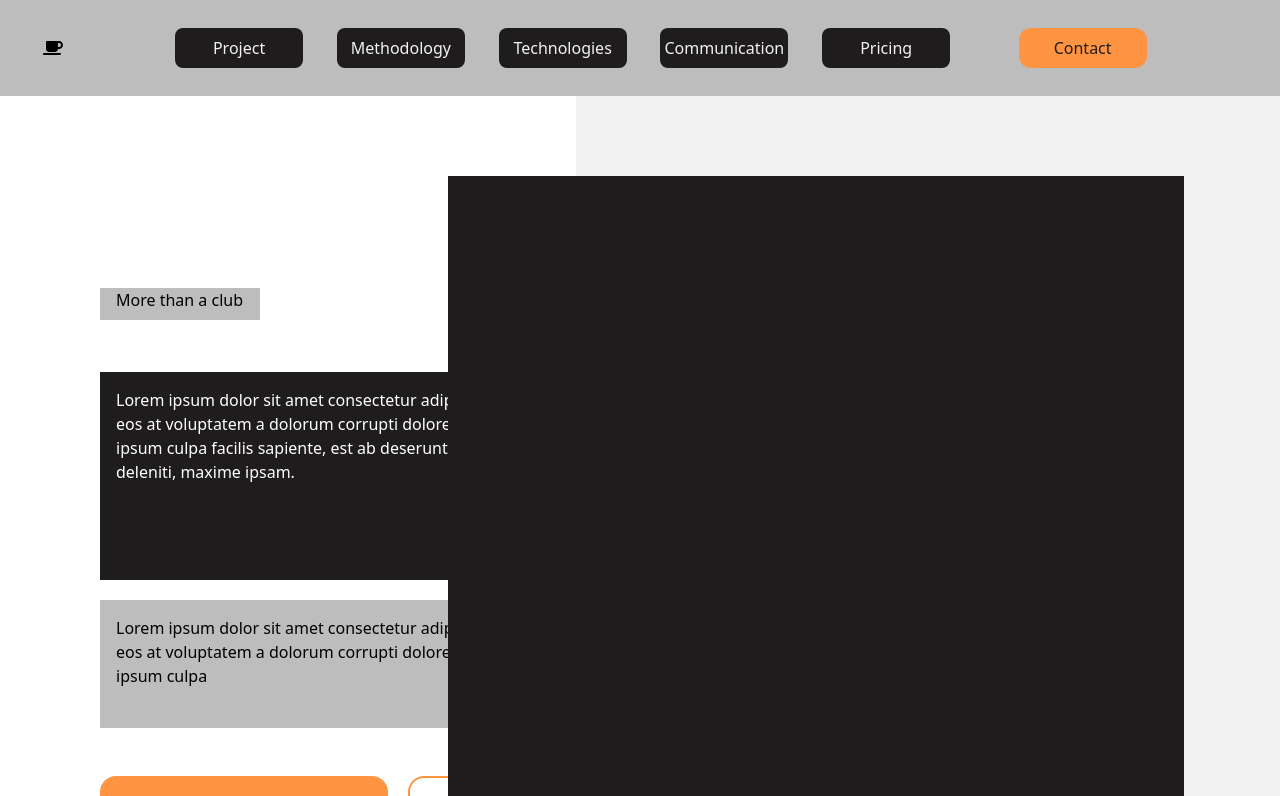
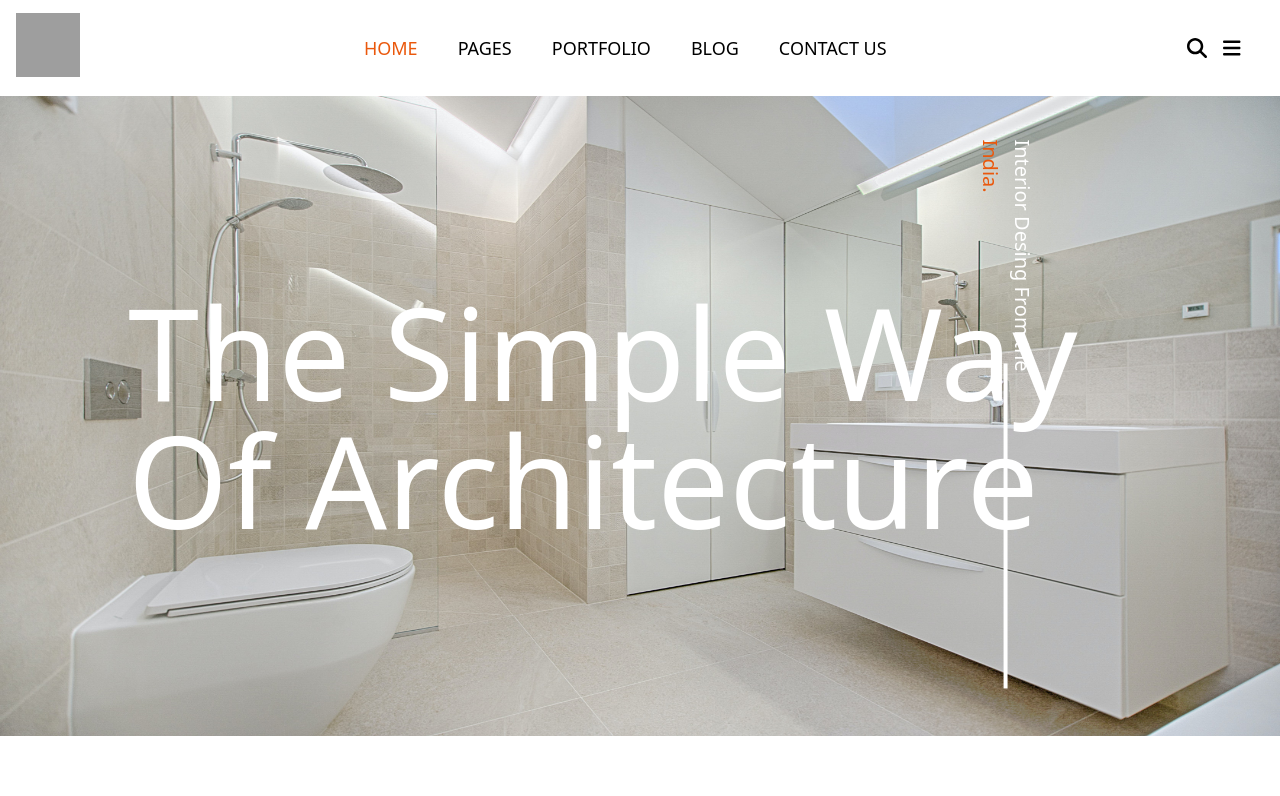
Before and after one commit to HEVpro/tech-trainer-web, a Next.js app: page / in a window 1280 px wide. Shown: the top 796 px of the page. Built offline with nearby package versions, Linux system fonts and the light colour scheme; grey boxes are pictures that could not be loaded.

Commit message:
First commit

```diff
--- a/components/Navbar.tsx
+++ b/components/Navbar.tsx
@@ -1,65 +1,44 @@
-import {
-    faBars,
-    faCircleXmark,
-    faCoffee,
-} from "@fortawesome/free-solid-svg-icons";
-import {FontAwesomeIcon} from "@fortawesome/react-fontawesome";
-import {useState} from "react";
+import { faMagnifyingGlass } from "@fortawesome/free-solid-svg-icons";
+import { faBars } from "@fortawesome/free-solid-svg-icons";
+import { FontAwesomeIcon } from "@fortawesome/react-fontawesome";
+import Image from "next/image";
+export const Navbar = () => {
+  return (
+    <nav className=" flex items-center justify-between bg-white w-full h-24  ">
+      <div className="ml-4">
+        <Image
+          src="https://cdn-icons-png.flaticon.com/512/594/594311.png"
+          alt=""
+          width={64}
+          height={64}
+        />
+      </div>
 
-export const Navbar = () => {
-    const [menu, setMenu] = useState<boolean>();
-
-    const links: Array<string> = [
-        "Project",
-        "Methodology",
-        "Technologies",
-        "Communication",
-        "Pricing"
-    ];
-
-    const handleMenu = () => {
-        // ternary operator
-        !menu ? setMenu(true) : setMenu(false)
-        // conditional
-        // if (!menu) {
-        //     setMenu(true);
-        // } else {
-        //     setMenu(false);
-        // }
-    };
-
-    return (
-        <nav className="flex items-center justify-between bg-secondary-grey w-full p-2 h-24 lg:justify-evenly">
-            <div className="w-16 h-12">
-                <FontAwesomeIcon className="w-16 h-12" icon={faCoffee}/>
-            </div>
-            <div className="flex justify-evenly w-2/3">
-                {links.map((link) => (
-                    <div
-                        key={link}
-                        className="hidden lg:flex items-center justify-center rounded-lg w-32 h-10 bg-secondary-black"
-                    >
-                        <a href="#" className="text-primary">
-                            {link}
-                        </a>
-                    </div>
-                ))}
-            </div>
-            <div className="mr-14">
-                <button className="hidden lg:block bg-accent text-secondary-black h-10 w-32 rounded-xl">
-                    <a href="#">Contact</a>
+      <div>
+        <div className="flex justify-center text-lg ">
+          <button className=" mx-5">
+            <h1 className=" text-orange-600">HOME</h1>
+          </button>
+          <button className=" mx-5">
+            <h1>PAGES</h1>
+          </button>
+          <button className=" mx-5">
+            <h1>PORTFOLIO</h1>
+          </button>
+          <button className=" mx-5">
+            <h1>BLOG</h1>
+          </button>
+          <button className=" mx-5">
+            <h1>CONTACT US</h1>
           </button>
         </div>
-            <div className="">
-                <button
-                    className="flex items-center w-12 h-12 lg:hidden"
-                    onClick={() => handleMenu()}
-                >
-                    {menu ? (
-                        <FontAwesomeIcon icon={faCircleXmark}/>
-                    ) : (
-                        <FontAwesomeIcon icon={faBars}/>
-                    )}
+      </div>
+      <div className="flex justify-end mr-10 text-xl">
+        <button className="mx-4">
+          <FontAwesomeIcon icon={faMagnifyingGlass} />
+        </button>
+        <button className="">
+          <FontAwesomeIcon icon={faBars} />
         </button>
       </div>
     </nav>
--- /dev/null
+++ b/components/contact info.tsx
@@ -0,0 +1,3 @@
+export const Contactinfo = () => {
+  return <div></div>;
+};
--- /dev/null
+++ b/components/description.tsx
@@ -0,0 +1,10 @@
+export const Description = () => {
+  return (
+    <div className="flex bottom-0">
+      <div className=" mt-5">
+        <h1 className="text-orange-600 "> NEW ADVENTURE</h1>
+        <h1> fesafesa</h1>
+      </div>
+    </div>
+  );
+};
--- a/components/footer.tsx
+++ b/components/footer.tsx
@@ -1,14 +1,3 @@
 export const Footer = () => {
-  return (
-    <div className="justify-center">
-      <div className="bg-secondary-black w-[21rem] h-11 mt-20 ml-4 lg:w-[71rem] lg:h-20 lg:mt-[26rem] lg:ml-24 "></div>
-      <div className="">
-        <div className="bg-secondary-black rounded-2xl w- h- mt- ml- lg:w-[26rem] lg:h-[18rem] lg:mt-12 lg:ml-24">
-          <p className=""></p>
-        </div>
-        <div className="bg-secondary-black rounded-2xl w- h- mt- ml- lg:w-[26rem] lg:h-[18rem] lg:ml-24"></div>
-        <div className="bg-secondary-black rounded-2xl w- h- mt- ml- lg:w-[26rem] lg:h-[18rem] lg:ml-24"></div>
-      </div>
-    </div>
-  );
+  return <div></div>;
 };
--- a/components/hero.tsx
+++ b/components/hero.tsx
@@ -1,38 +1,27 @@
+import { faCirclePlay } from "@fortawesome/free-solid-svg-icons";
+import { FontAwesomeIcon } from "@fortawesome/react-fontawesome";
+import { pipeline } from "stream";
 import Image from "next/image";
 export const Hero = () => {
   return (
-    <div className="flex justify-between">
-      <div className="flex flex-col  lg:ml-20">
-        <div className=" bg-secondary-grey w-[10rem] h-8 ml-5 mt-[22rem]  lg:w-38 lg:h-8 lg:mb-9 lg:mt-48 lg:px-4 ">
-          {" "}
-          <h1>More than a club</h1>
+    <div className="flex w-full ">
+      <div className="relative w-full">
+        <div className="absolute top-0 left-0 w-full z-0">
+          <Image width={1800} height={900} src="/photos/bathroom.jpg" alt="" />
         </div>
-        <div className=" bg-secondary-black w-[21rem] h-44 mt-4 ml-5 lg:w-[31.5rem] lg:h-52 py-4 px-4">
-          <p className="text-white">
-            Lorem ipsum dolor sit amet consectetur adipisicing elit. Nobis eos
-            at voluptatem a dolorum corrupti dolores, eius tempore ipsum culpa
-            facilis sapiente, est ab deserunt nemo placeat deleniti, maxime
-            ipsam.
-          </p>
+        <div className="bg-black opacity-50 absolute top-0 left-0 z-20 w-full "></div>
+        <div className="flex items-center justify-between  z-50">
+          <div className="text-white z-20  mt-[12rem] ml-[8rem] w-[110ch]  ">
+            <h1 className="text-9xl">The Simple Way Of Architecture</h1>
+          </div>
+          <div className="flex flex-col  font-title absolute z-20 rotate-90 right-0 top-72 w-[60ch] ">
+            <h1 className="text-white text-xl   ">
+              Interior Desing From the
+              <p className=" ml-56 border-1 border-b-4 border-white"></p>
+              <p className="text-orange-600"> India.</p>
+            </h1>
+          </div>
         </div>
-        <div className=" bg-secondary-grey w-[21rem] h-32 ml-5 lg:w-[31.5rem] lg:h-32 top-[37rem] left-24 mt-5 py-4 px-4 ">
-          <p>
-            Lorem ipsum dolor sit amet consectetur adipisicing elit. Nobis eos
-            at voluptatem a dolorum corrupti dolores, eius tempore ipsum culpa
-          </p>
-        </div>
-        <div>
-          <button className="bg-accent w-40 h-8 mt-10 ml-5 lg:w-72 lg:h-14  lg:left-24 rounded-2xl lg:mt-12">
-            <a href="#">Become a member</a>
-          </button>
-          <button className="border-2 border-accent w-24 h-8 lg:w-48 lg:h-14 top-[48rem] left-[25rem] rounded-2xl ml-5">
-            <a href="#">Buy tickets</a>
-          </button>
-        </div>
-      </div>
-      <div className="relative">
-        <div className="bg-primary hidden lg:block lg:w-[44rem] h-[51rem] rounded-bl-[300px] absolute top-0 right-0 z-0"></div>
-        <div className="bg-secondary-black w-64 h-64 mr-16 mt-16 lg:w-[46rem] lg:h-[40.5rem] lg:mt-20 lg:mr-24 absolute top-0 right-0 z-2"></div>
       </div>
     </div>
   );
--- /dev/null
+++ b/components/product.tsx
@@ -0,0 +1,3 @@
+export const Product = () => {
+  return <div></div>;
+};
--- a/next.config.js
+++ b/next.config.js
@@ -1,6 +1,5 @@
-/** @type {import('next').NextConfig} */
-const nextConfig = {
-  reactStrictMode: true,
-}
-
-module.exports = nextConfig
+module.exports = {
+  images: {
+    domains: ["cdn-icons-png.flaticon.com", "www.roca.es"],
+  },
+};
--- a/package.json
+++ b/package.json
@@ -11,7 +11,7 @@
   "dependencies": {
     "@fortawesome/fontawesome-svg-core": "^1.3.0",
     "@fortawesome/free-brands-svg-icons": "^6.0.0",
-    "@fortawesome/free-solid-svg-icons": "^6.0.0",
+    "@fortawesome/free-solid-svg-icons": "^6.1.1",
     "@fortawesome/react-fontawesome": "^0.1.17",
     "next": "^12.1.1-canary.6",
     "react": "17.0.2",
--- a/pages/_app.tsx
+++ b/pages/_app.tsx
@@ -1,8 +1,12 @@
-import '../styles/globals.css'
-import type { AppProps } from 'next/app'
+import "@fortawesome/fontawesome-svg-core/styles.css";
+import { config } from "@fortawesome/fontawesome-svg-core";
+config.autoAddCss = false;
+
+import "../styles/globals.css";
+import type { AppProps } from "next/app";
 
 function MyApp({ Component, pageProps }: AppProps) {
-  return <Component {...pageProps} />
+  return <Component {...pageProps} />;
 }
 
-export default MyApp
+export default MyApp;
--- a/pages/index.tsx
+++ b/pages/index.tsx
@@ -1,7 +1,10 @@
 import type { NextPage } from "next";
 import Head from "next/head";
+import { Navbar } from "../components/navbar";
 import { Hero } from "../components/hero";
-import { Navbar } from "../components/Navbar";
+import { Description } from "../components/description";
+import { Product } from "../components/product";
+import { Contactinfo } from "../components/contact info";
 import { Footer } from "../components/footer";
 
 const Home: NextPage = () => {
@@ -12,9 +15,12 @@ const Home: NextPage = () => {
         <meta name="description" content="Generated by create next app" />
         <link rel="icon" href="/favicon.ico" />
       </Head>
-      <main>
+      <main className="flex flex-col">
         <Navbar />
         <Hero />
+        <Description />
+        <Product />
+        <Contactinfo />
         <Footer />
       </main>
     </div>
--- a/postcss.config.js
+++ b/postcss.config.js
@@ -3,4 +3,9 @@ module.exports = {
     tailwindcss: {},
     autoprefixer: {},
   },
-}
+  theme: {
+    fontFamily: {
+      title: ["Noto Serif"],
+    },
+  },
+};
--- a/tailwind.config.js
+++ b/tailwind.config.js
@@ -7,8 +7,8 @@ module.exports = {
   theme: {
     extend: {
       colors: {
-        "secondary-grey": "#bdbdbd",
-        "secondary-black": "#1f1c1d",
+        "secondary-red": "#920808",
+        "secondary-redd": "#FF0000",
         accent: "#ff9443",
         primary: "#f2f2f2",
       },
```
Also changed, not shown: public/photos/bathroom.jpg (added), 1 other file (tests, documents, lock files or other folders). Lines whose indentation alone changed are shown as unchanged.
